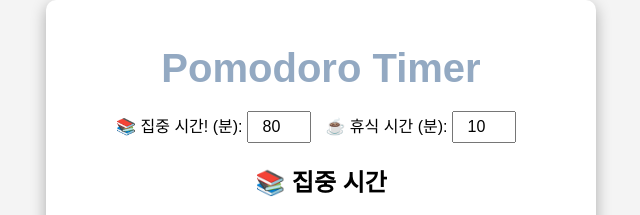
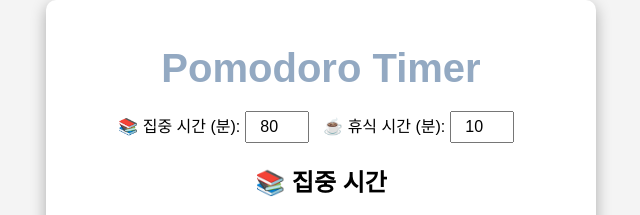
Before and after one commit to sstonne/pomodoro-timer, a plain HTML site: page index.html in a window 1280 px wide. Shown: the part 126-341 px from the top of the page, 319-959 px from the left. Drawn offline with Linux system fonts and the light colour scheme.

Commit message:
Update index.html

```diff
--- a/index.html
+++ b/index.html
@@ -12,7 +12,7 @@
 
         <!-- 📝 사용자가 집중 시간 & 휴식 시간을 입력 -->
         <div class="input-container">
-            <label for="focusTime">📚 집중 시간! (분): </label>
+            <label for="focusTime">📚 집중 시간 (분): </label>
             <input id="focusTime" type="number" min="1" value="80"/> <!-- 기본 80분 -->
 
             <label for="breakTime">☕ 휴식 시간 (분): </label>
```
